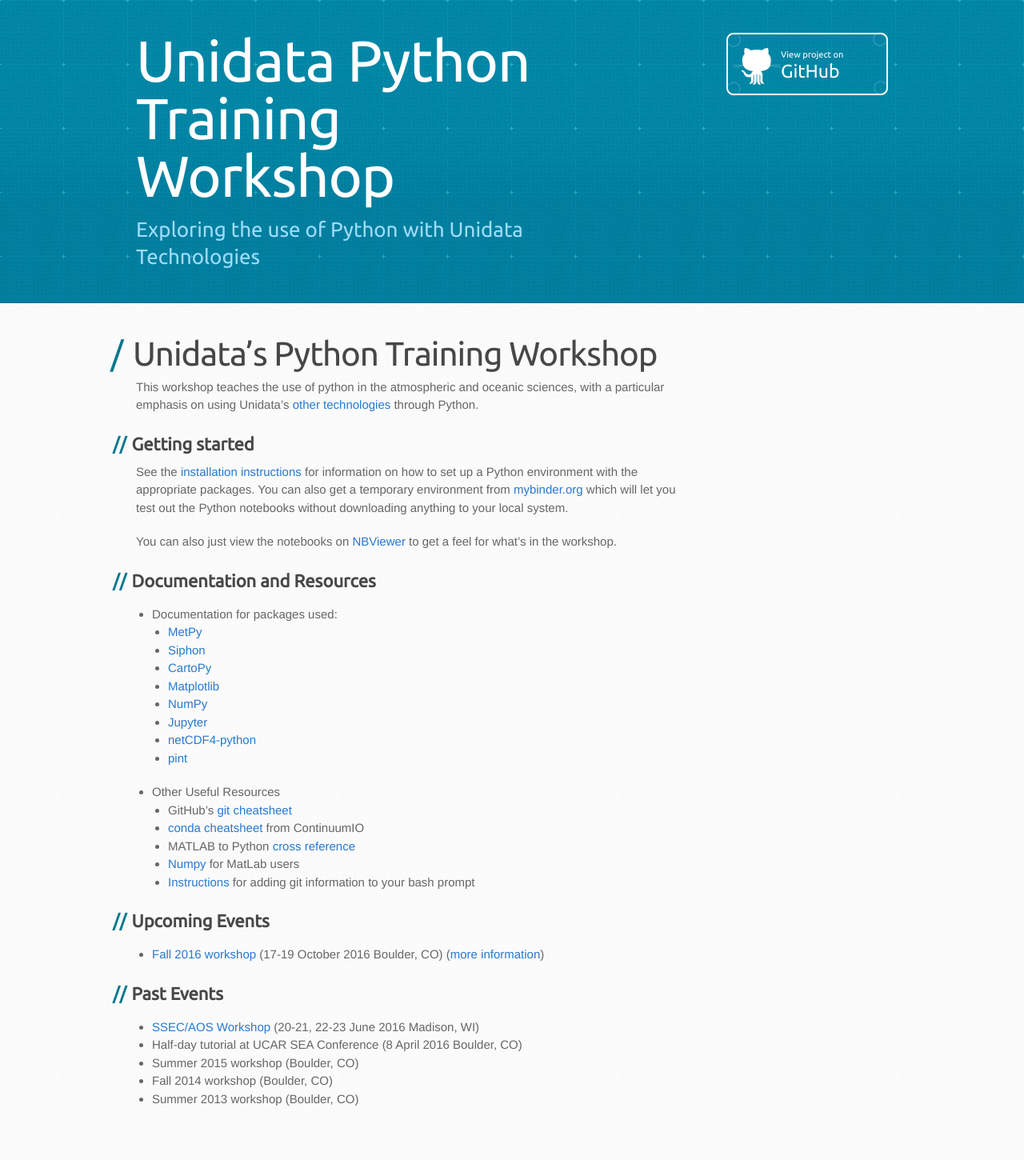
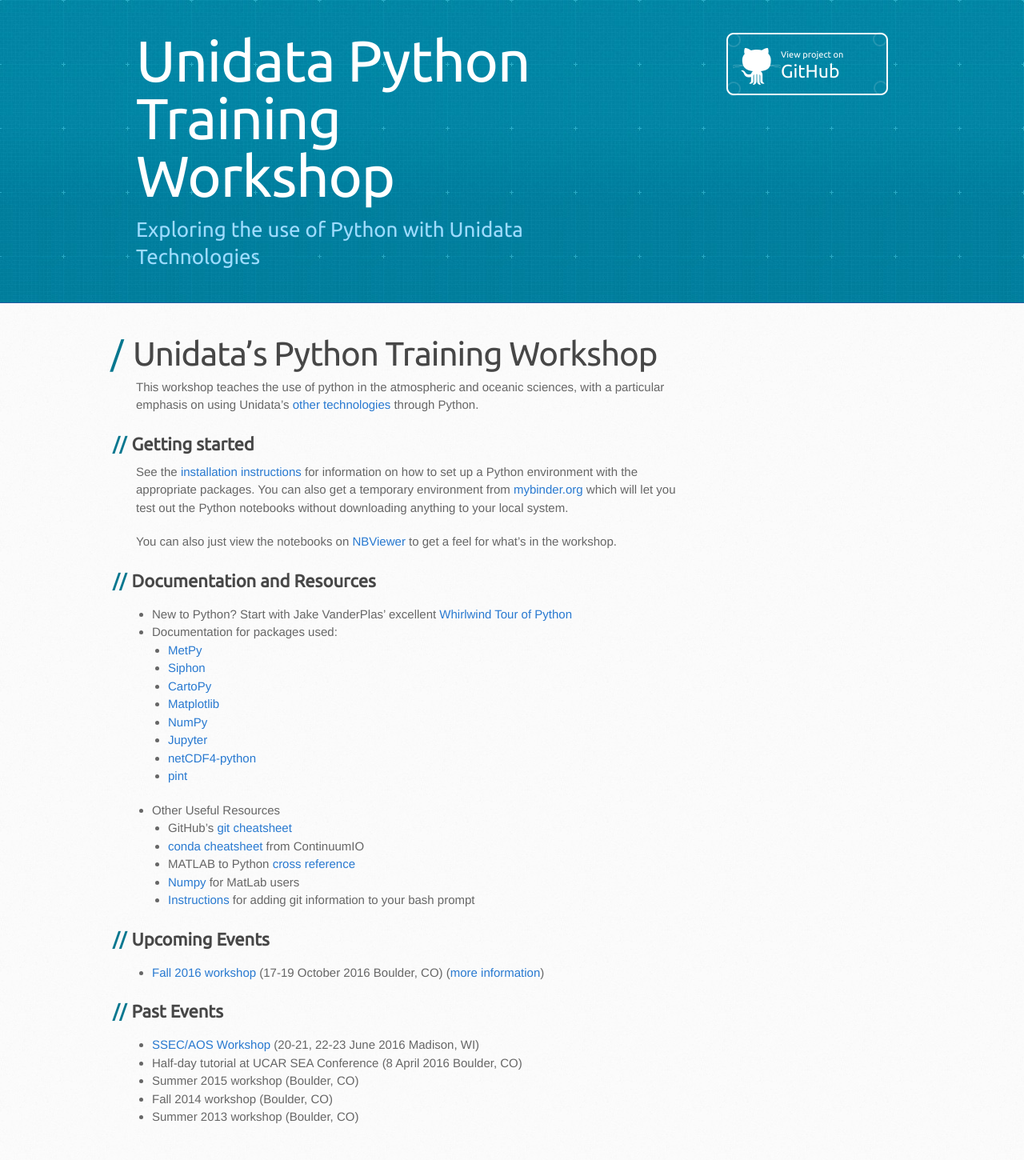
Before and after one commit to Unidata/python-workshop, a Jekyll site: the page built from website/index.md, in a window 1280 px wide. Shown: the whole page at 80% size. Built offline with Jekyll 4.4.1, drawn with Linux system fonts in a browser that asks for light colours; some web fonts are replaced; before the commit the page ends 1428 px from its top, so only the background shows below that.

Commit message:
ENH: Add link to jakevdp's excellent intro

```diff
--- a/website/index.md
+++ b/website/index.md
@@ -21,6 +21,7 @@
 
 ## Documentation and Resources
 
+- New to Python? Start with Jake VanderPlas' excellent [Whirlwind Tour of Python](http://nbviewer.jupyter.org/github/jakevdp/WhirlwindTourOfPython/blob/master/Index.ipynb)
 - Documentation for packages used:
   - [MetPy](http://metpy.readthedocs.io)
   - [Siphon](http://siphon.readthedocs.io)
```
